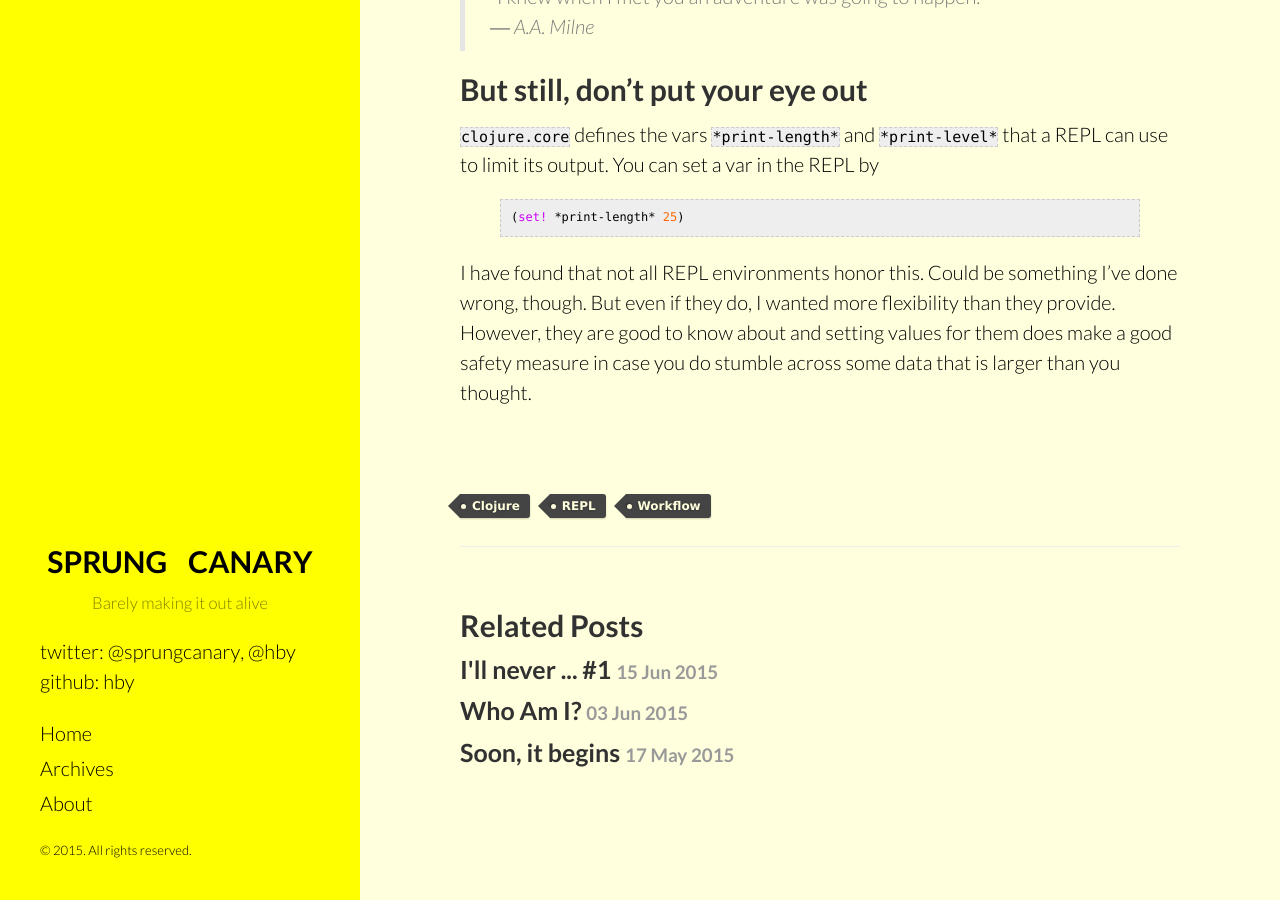
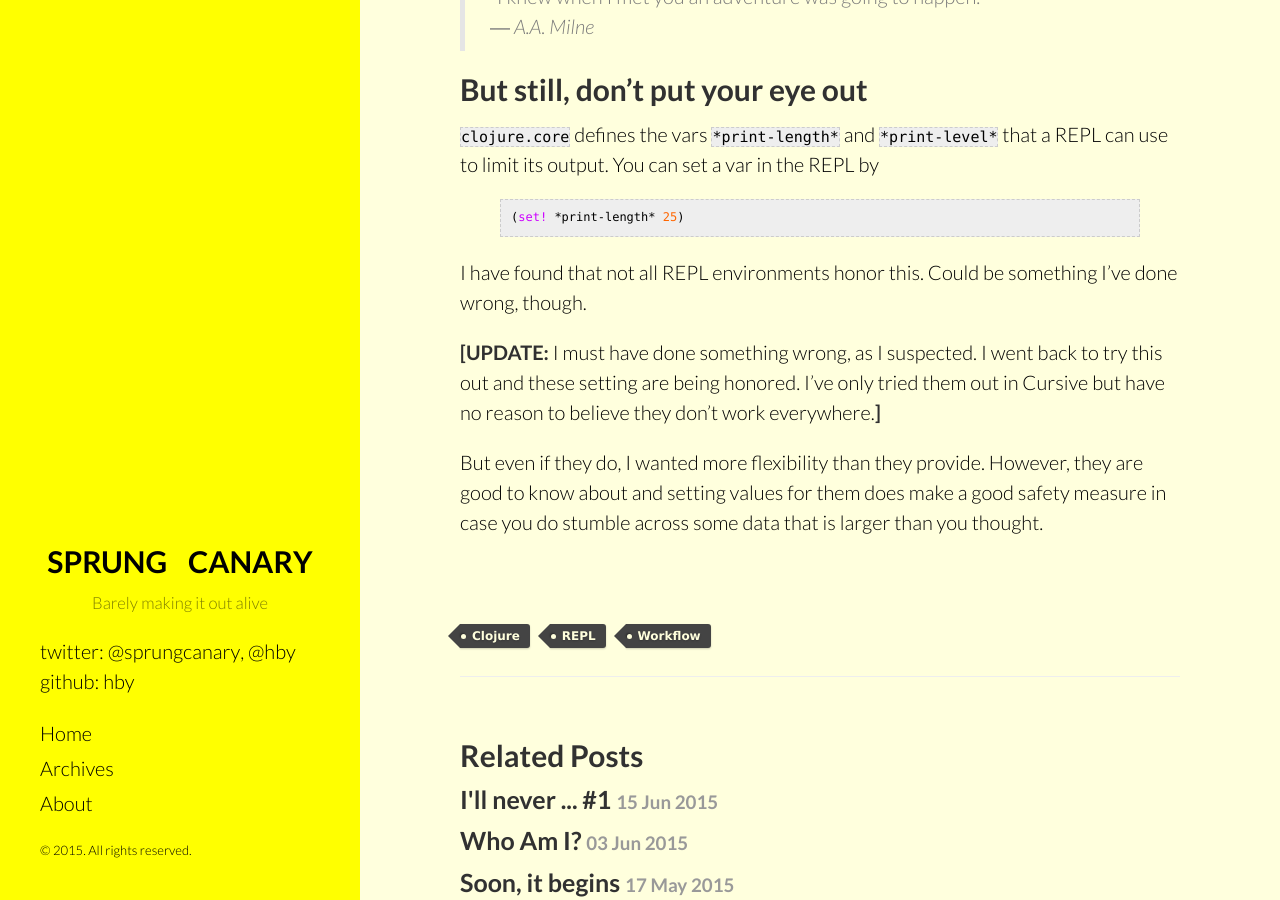
Before and after one commit to hby/hby.github.io, a Jekyll site: the page built from _posts/2015-11-29-a-repl-story.md, in a window 1280 px wide and 900 px high, scrolled down 13503 px. Built offline with Jekyll 4.4.1, drawn with Linux system fonts in a browser that asks for light colours; Markdown is read by kramdown in place of the engine named in the settings.

Commit message:
Update to statement about repl *print-...* vars.

```diff
--- a/_posts/2015-11-29-a-repl-story.md
+++ b/_posts/2015-11-29-a-repl-story.md
@@ -734,6 +734,10 @@ You can set a var in the REPL by
 {% endhighlight %}
 
 I have found that not all REPL environments honor this. Could be something I've done wrong, though.
+
+__[UPDATE:__ I must have done something wrong, as I suspected. I went back to try this out and these setting are
+being honored. I've only tried them out in Cursive but have no reason to believe they don't work everywhere.__]__
+
 But even if they do, I wanted more flexibility than they provide.
 However, they are good to know about and setting values for them does make a good safety measure in case you do
 stumble across some data that is larger than you thought.
```
